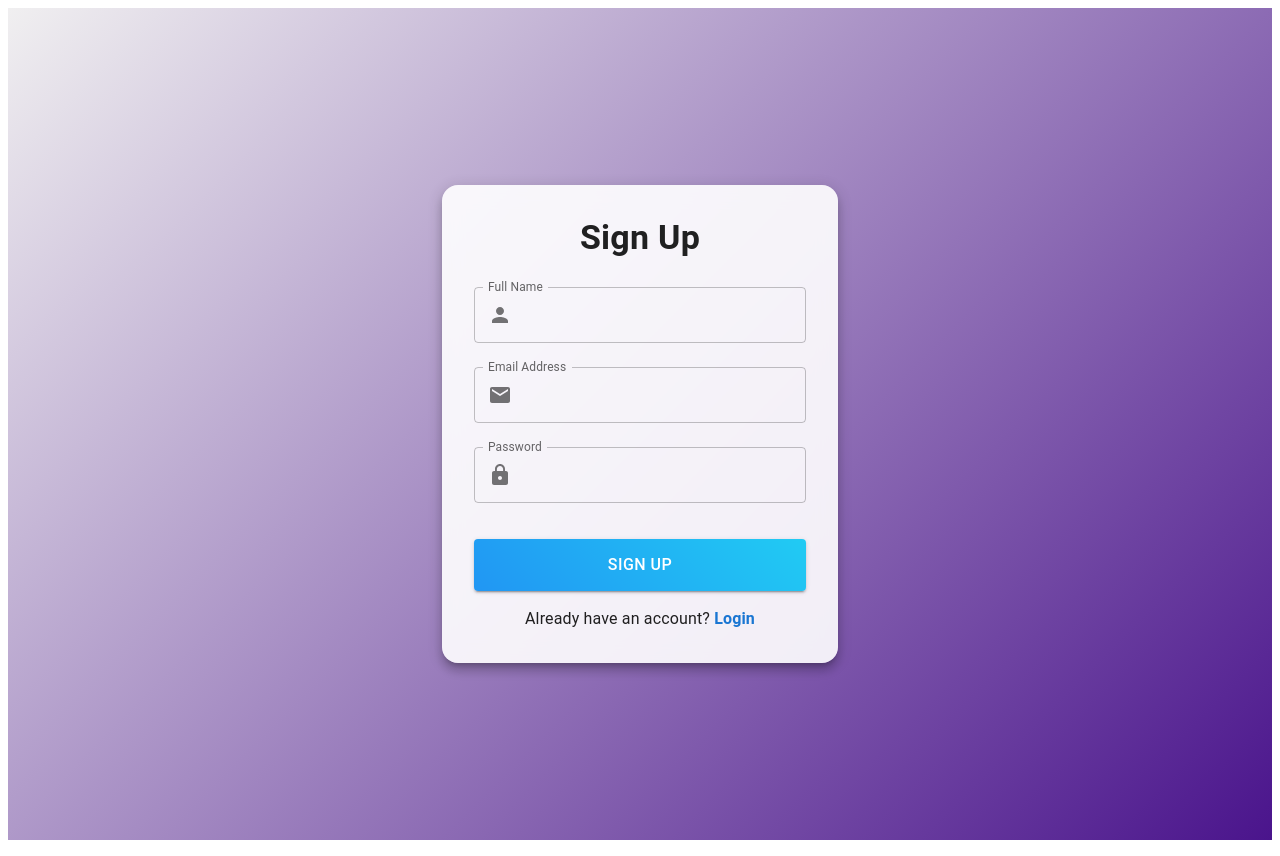
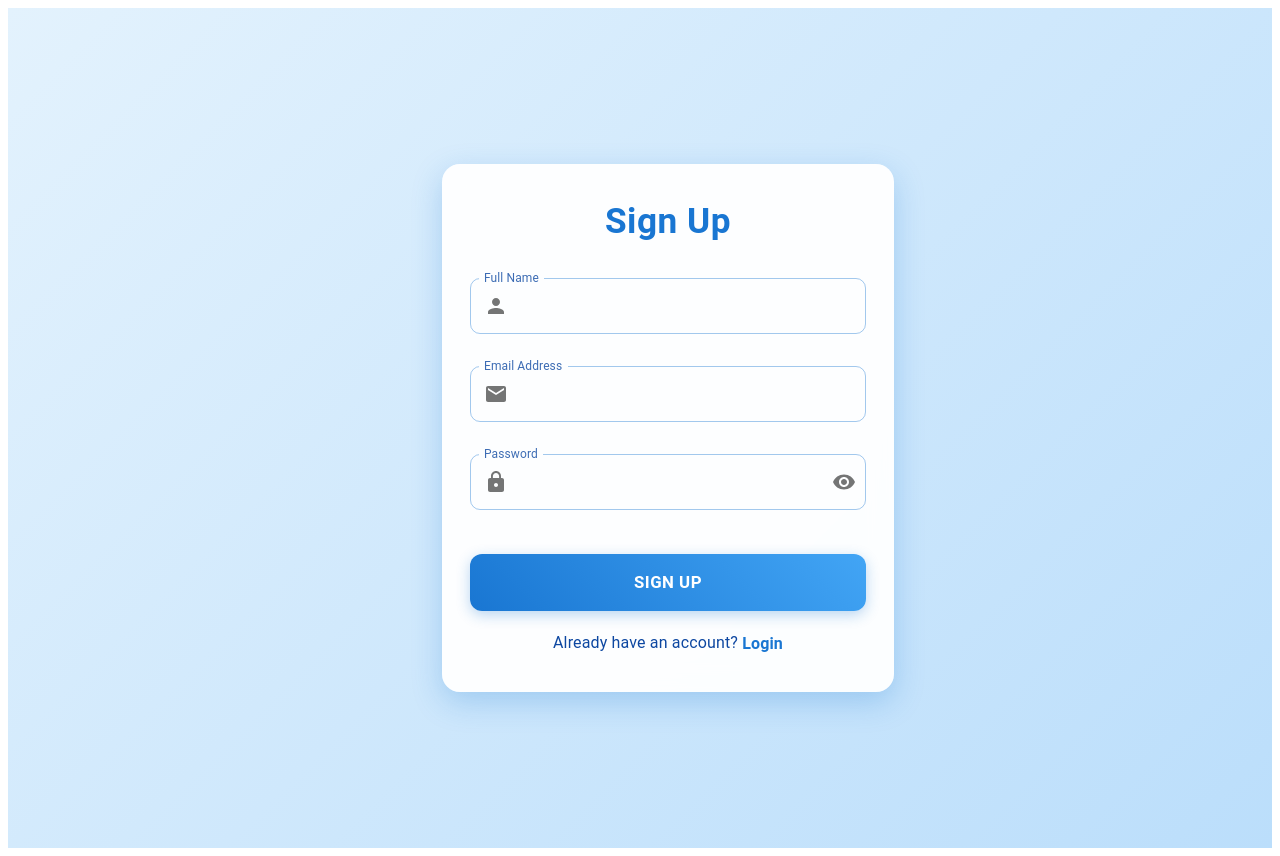
Before and after one commit to GirishAhire/ResumeAI, a Next.js app: page /signup in a window 1280 px wide. Built offline with nearby package versions, Linux system fonts and the light colour scheme.

Commit message:
Signup updated

```diff
--- a/src/app/login/page.jsx
+++ b/src/app/login/page.jsx
@@ -1,5 +1,5 @@
 "use client";
-import React, { useState } from "react"; // ✅ add useState
+import React, { useState } from "react";
 import {
     Box,
     Button,
@@ -11,7 +11,7 @@ import {
     IconButton,
     Link,
 } from "@mui/material";
-import { Email, Lock, Visibility, VisibilityOff } from "@mui/icons-material"; // ✅ add icons
+import { Email, Lock, Visibility, VisibilityOff } from "@mui/icons-material";
 import { useForm } from "react-hook-form";
 import { yupResolver } from "@hookform/resolvers/yup";
 import * as yup from "yup";
@@ -26,7 +26,7 @@ const schema = yup.object().shape({
 
 export default function LoginPage() {
     const router = useRouter();
-    const [showPassword, setShowPassword] = useState(false); // ✅ state for toggle
+    const [showPassword, setShowPassword] = useState(false);
 
     const {
         register,
--- a/src/app/signup/page.jsx
+++ b/src/app/signup/page.jsx
@@ -1,5 +1,5 @@
 "use client";
-import React from "react";
+import React, { useState } from "react";
 import {
     Box,
     Button,
@@ -9,13 +9,14 @@ import {
     Paper,
     InputAdornment,
     Link,
+    IconButton,
 } from "@mui/material";
-import { Email, Lock, Person } from "@mui/icons-material";
+import { Email, Lock, Person, Visibility, VisibilityOff } from "@mui/icons-material";
 import { useForm } from "react-hook-form";
 import { yupResolver } from "@hookform/resolvers/yup";
 import * as yup from "yup";
 import { useRouter } from "next/navigation";
-import { signupStyles } from "./style";
+import { loginStyles as signupStyles } from "../login/style";
 
 // ✅ Validation Schema
 const schema = yup.object().shape({
@@ -29,6 +30,8 @@ const schema = yup.object().shape({
 
 export default function SignupPage() {
     const router = useRouter();
+    const [showPassword, setShowPassword] = useState(false);
+
     const {
         register,
         handleSubmit,
@@ -38,20 +41,15 @@ export default function SignupPage() {
     });
 
     const onSubmit = (data) => {
-        // Get existing users or empty array
         const existingUsers = JSON.parse(localStorage.getItem("users")) || [];
 
-        // Check if email already exists
         const emailExists = existingUsers.some((user) => user.email === data.email);
         if (emailExists) {
             alert("This email is already registered. Please login instead.");
             return;
         }
 
-        // Add new user
         const updatedUsers = [...existingUsers, data];
-
-        // Save back to localStorage
         localStorage.setItem("users", JSON.stringify(updatedUsers));
 
         alert("Signup successful!");
@@ -104,7 +102,7 @@ export default function SignupPage() {
                         {/* Password */}
                         <TextField
                             label="Password"
-                            type="password"
+                            type={showPassword ? "text" : "password"}
                             fullWidth
                             {...register("password")}
                             error={!!errors.password}
@@ -114,6 +112,13 @@ export default function SignupPage() {
                                 startAdornment: (
                                     <InputAdornment position="start">
                                         <Lock />
+                                    </InputAdornment>
+                                ),
+                                endAdornment: (
+                                    <InputAdornment position="end">
+                                        <IconButton onClick={() => setShowPassword(!showPassword)} edge="end">
+                                            {showPassword ? <VisibilityOff /> : <Visibility />}
+                                        </IconButton>
                                     </InputAdornment>
                                 ),
                             }}
@@ -126,7 +131,12 @@ export default function SignupPage() {
                         {/* Switch to Login */}
                         <Typography sx={signupStyles.switchText}>
                             Already have an account?{" "}
-                            <Link component="button" onClick={() => router.push("/login")} underline="hover" sx={signupStyles.link}>
+                            <Link
+                                component="button"
+                                onClick={() => router.push("/login")}
+                                underline="hover"
+                                sx={signupStyles.link}
+                            >
                                 Login
                             </Link>
                         </Typography>
--- a/src/app/signup/style.js
+++ /dev/null
@@ -1,41 +0,0 @@
-export const signupStyles = {
-    root: {
-        minHeight: "100vh",
-        background: "linear-gradient(135deg, #2121, #4a148c)",
-        display: "flex",
-        alignItems: "center",
-        justifyContent: "center",
-        padding: "16px",
-    },
-    paper: {
-        padding: "32px",
-        borderRadius: "16px",
-        backdropFilter: "blur(10px)",
-        background: "rgba(255, 255, 255, 0.9)",
-    },
-    title: {
-        fontWeight: "bold",
-        marginBottom: "8px",
-    },
-    form: {
-        marginTop: "16px",
-    },
-    textField: {
-        marginTop: "12px",
-        marginBottom: "12px",
-    },
-    button: {
-        marginTop: "24px",
-        padding: "12px 0",
-        fontSize: "1rem",
-        background: "linear-gradient(45deg, #2196F3, #21CBF3)",
-    },
-    switchText: {
-        marginTop: "16px",
-        textAlign: "center",
-    },
-    link: {
-        fontWeight: "bold",
-        cursor: "pointer",
-    },
-};
```
